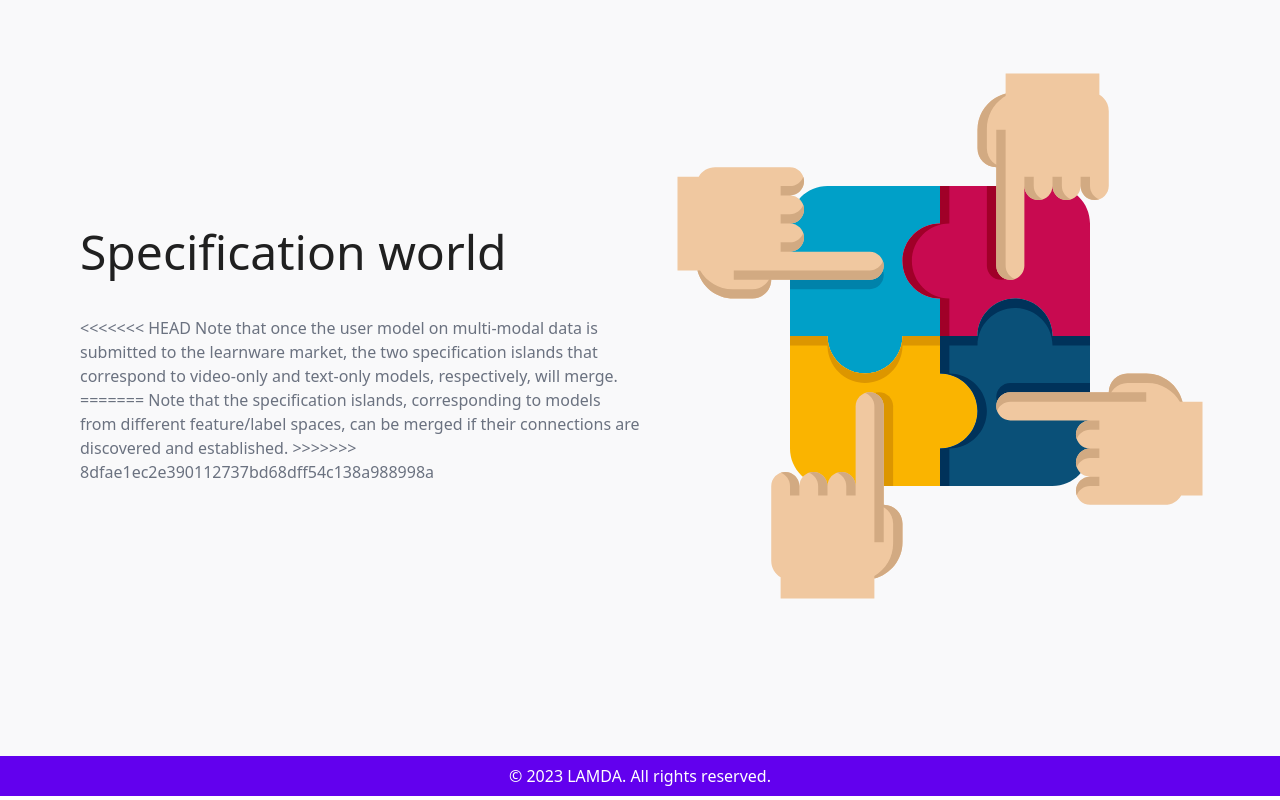
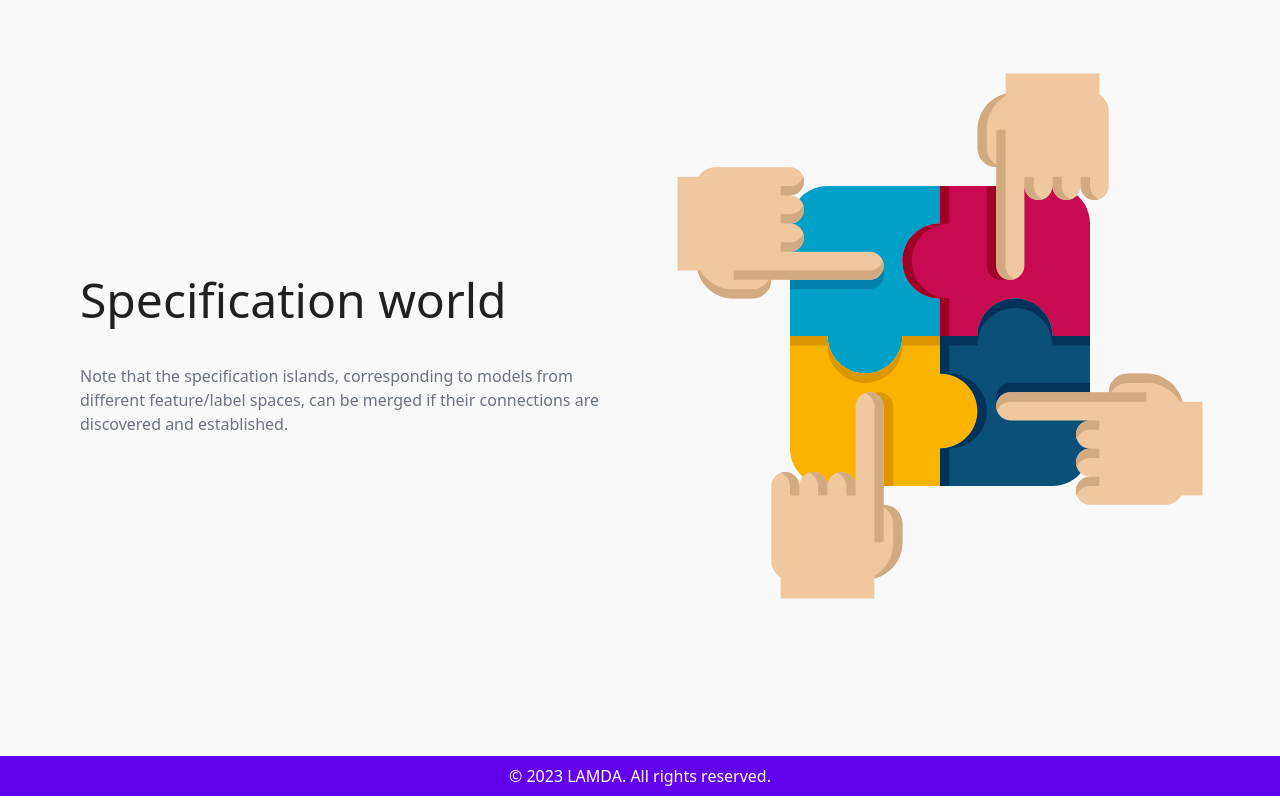
Before and after one commit to Learnware-LAMDA/Beimingwu, a Vue app: page /#/ in a window 1280 px wide. Shown: the part 3966-4766 px from the top of the page. Built offline with nearby package versions, Linux system fonts and the light colour scheme.

Commit message:
[MNT] Merge island.vue

```diff
--- a/src/components/Home/Island.vue
+++ b/src/components/Home/Island.vue
@@ -37,12 +37,7 @@ onBeforeUnmount(() => {
         Specification world
       </div>
       <p class="text-gray-500">
-<<<<<<< HEAD
-        Note that once the user model on multi-modal data is submitted to the learnware market, the two specification
-        islands that correspond to video-only and text-only models, respectively, will merge.
-=======
         Note that the specification islands, corresponding to models from different feature/label spaces, can be merged if their connections are discovered and established.
->>>>>>> 8dfae1ec2e390112737bd68dff54c138a988998a
       </p>
     </div>
     <svg xmlns="http://www.w3.org/2000/svg" viewBox="0 0 64 64">
```
